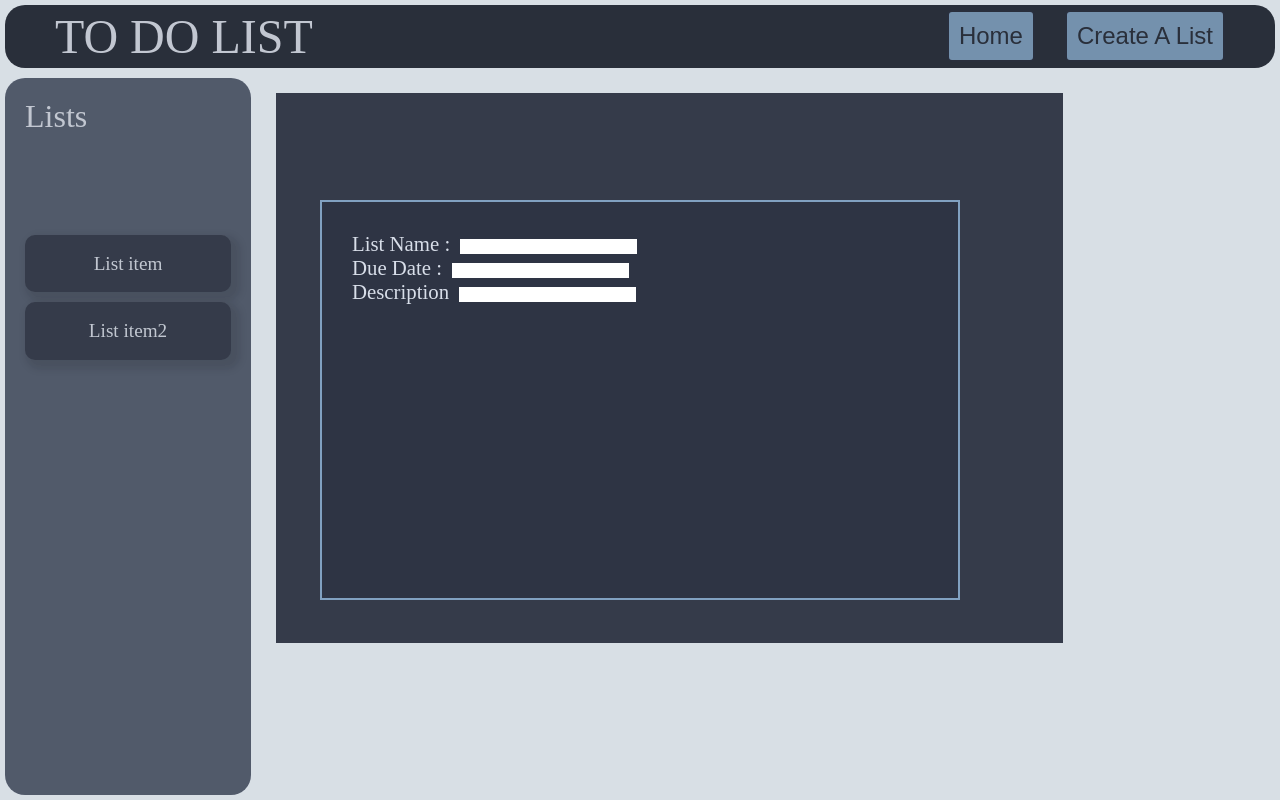
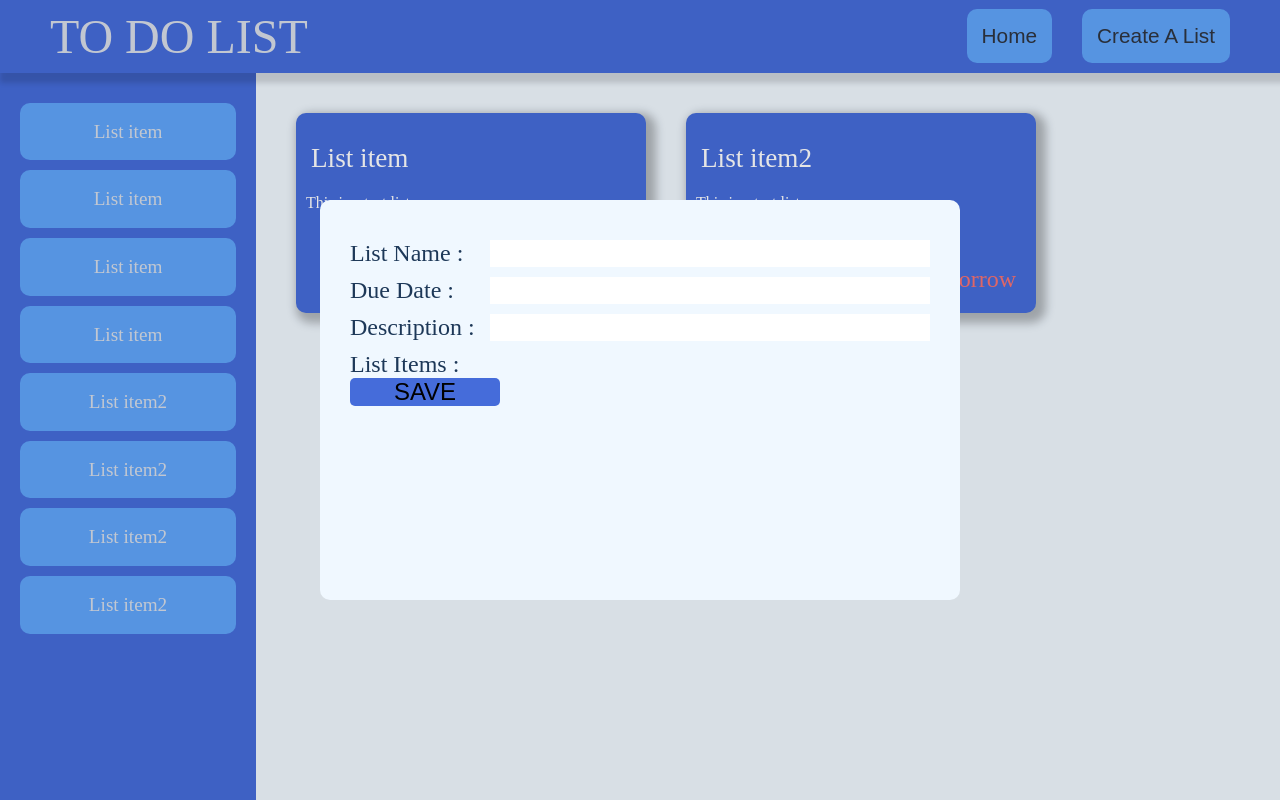
Before and after one commit to dhruvpurohit2k/todo-list, a website built with webpack: page src/index.html in a window 1280 px wide. Both pictures are taken after a click on the button "Create A List". Built offline with nearby package versions, Linux system fonts and the light colour scheme.

Commit message:
Design the site

```diff
--- a/src/index.html
+++ b/src/index.html
@@ -12,16 +12,13 @@
       <button id="createListItem">Create A List</button>
     </header>
     <sidebar>
-      <p id="sidebarheading">Lists</p>
+      <!-- <p id="sidebarheading">Lists</p> -->
       <ul id="sidebaritems"></ul>
     </sidebar>
     <main>
       <div class="list"></div>
     </main>
     <dialog >
-      <!-- <div class="maketodo">
-        <p>This is a modal</p>
-      </div> -->
       <form action="" method="dialog">
         <div>
           <label for="listName">List Name : </label>
@@ -31,9 +28,13 @@
           <label for="dueDate">Due Date : </label>
           <input type="datetime" name="dueDate" id="dueDate">
         </div>
-        <div><label for="Description">Description</label>
+        <div><label for="Description">Description : </label>
         <input type="text">
       </div>
+      <div>
+      <label for="listItems">List Items : </label>
+      </div>
+      <button type="submit">SAVE</button>
       </form>
     </dialog>
   </body>
--- a/src/index.js
+++ b/src/index.js
@@ -4,6 +4,7 @@ import { renderHome } from './home';
 import { updateSideBar } from './sidebar';
 
 let data = new Array();
+let home = document.querySelector("#home");
 let makecard = document.querySelector("#createListItem");
 let modal = document.querySelector("dialog");
 let main = document.querySelector("main");
@@ -34,7 +35,9 @@ let anEntery2 = {
     "Item1",
   ]
 }
-
 let Entries = [anEntery, anEntery2];
+renderHome(Entries);
 updateSideBar(Entries);
-// renderHome(Entries);
+home.addEventListener("home", () => {
+  renderHome(Entries);
+})
--- a/src/sidebar.js
+++ b/src/sidebar.js
@@ -3,7 +3,10 @@ export function updateSideBar(Entries) {
   Entries.forEach(element => {
     let li = document.createElement("li");
     li.innerText = element.title;
-    sidebaritems.appendChild(li);
+    sidebaritems.appendChild(li.cloneNode(true));
+    sidebaritems.appendChild(li.cloneNode(true));
+    sidebaritems.appendChild(li.cloneNode(true));
+    sidebaritems.appendChild(li.cloneNode(true));
   });
   addListenerToSideBar(sidebaritems);
 }
--- a/src/style.css
+++ b/src/style.css
@@ -11,31 +11,35 @@ body {
   width: 100%;
 }
 body {
-  background-color: aliceblue;
+  background-color:aliceblue;
   display: grid;
   grid-template-columns: 1fr 4fr;
   grid-template-rows: 1fr 10fr;
 }
 header {
-  margin: 5px;
-  border-radius: 20px;
   grid-area: 1/1/2/3;
   display: flex;
   justify-content: space-between;
   align-items: center;
-  background-color: #2e3440;
+  background-color:#456cda;
   color: #d8dee9;
   padding: 0px 50px;
+  box-shadow: 5px 5px 5px 5px rgba(0, 0, 0, 0.14);
+  z-index:2;
   p {
     font-size: 3rem;
   }
   button {
     color: #2e3440;
-    background-color: #81a1c1;
-    border: 2px solid #2e3444;
-    border-radius: 5px;
-    font-size: 1.5rem;
-    padding: 10px;
+    background-color: #60a5fa;
+    border:none;
+    border-radius: 10px;
+    font-size: 1.3rem;
+    padding: 15px;
+  }
+  button:hover{
+    background-color: #aec9eb;
+    color: #3b6393;
   }
   #home {
     margin-left: auto;
@@ -45,15 +49,13 @@ header {
 sidebar {
   padding: 20px;
   grid-area: 2/1/3/2;
-  background-color: #4c566ae9;
-  margin: 5px;
+  background-color:#456cda;
   max-width: 300px;
-  border-radius: 20px;
   backdrop-filter: blur(10px);
   #sidebarheading {
     font-size: 2rem;
     color: #d8dee9;
-    margin-bottom: 100px;
+    margin-bottom: 50px;
   }
   #sidebaritems {
     list-style-type: none;
@@ -61,11 +63,14 @@ sidebar {
     color: #d8dee9;
     font-size: 1.2rem;
     li {
-      background-color: #3b4252;
-      box-shadow: 5px 5px 7px 5px rgba(0, 0, 0, 0.10);
+      background-color: #60a5fa;
       margin: 10px 0px;
       text-align: center;
       border-radius: 10px;
+    }
+    li:hover{
+      background-color: aliceblue;
+      color:#60a5fa;
     }
   }
 }
@@ -78,7 +83,7 @@ main {
     margin: 20px;
     width: 350px;
     height: 200px;
-    background-color: #3b4252;
+    background-color: #456cda;
     display: flex;
     flex-direction: column;
     padding: 10px;
@@ -94,7 +99,7 @@ main {
       padding: 10px;
       font-size: 1.5rem;
       padding: 10px;
-      color: #bf616a;
+      color:#f87171;
     }
   }
 }
@@ -117,25 +122,41 @@ main {
     background-color: #3b4252;
   }
 }
-dialog{
+dialog {
   position: relative;
-  border: 2px solid #81a1c1;
   top: 25%;
-  left:25%;
-  color: #d8dee9;
-  padding:20px;
-  background-color: #2e3444;
-  font-size: 1.3rem;
+  left: 25%;
+  border: none;
+  color: #1d3858;
+  padding: 20px;
+  background-color:aliceblue;
+  border-radius: 10px;
   width: 50%;
   height: 50%;
-  form{
-    margin:10px;
+  form {
+    font-size: 1.5rem;
+    margin: 10px;
     display: flex;
     flex-direction: column;
-    input{
-      border:none;
-      margin-left:5px;
+    input {
+      border: none;
+      font-size: 1.1rem;
+      margin-left: 5px;
       outline: none;
+      width: 45ch;
+    }
+    div {
+      margin-top: 10px;
+      display: grid;
+      grid-template-columns: 1fr 1fr;
+    }
+    button{
+      border: none;
+      border-radius: 5px;
+      font-size: 1.5rem;
+      width: 150px;
+      background-color: #456cda;
+      grid-area: 1/1/2/3;
     }
   }
 }
```
